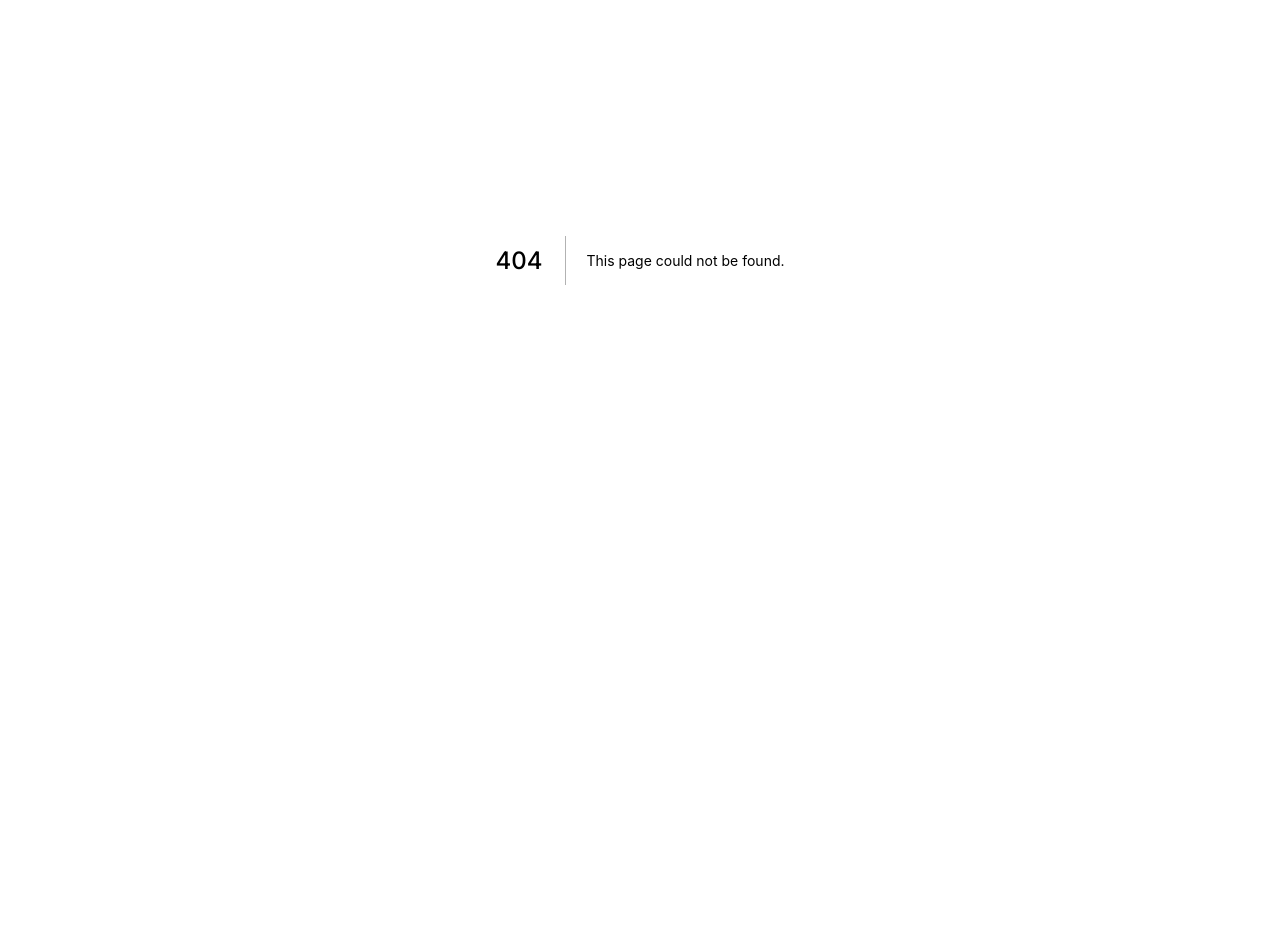
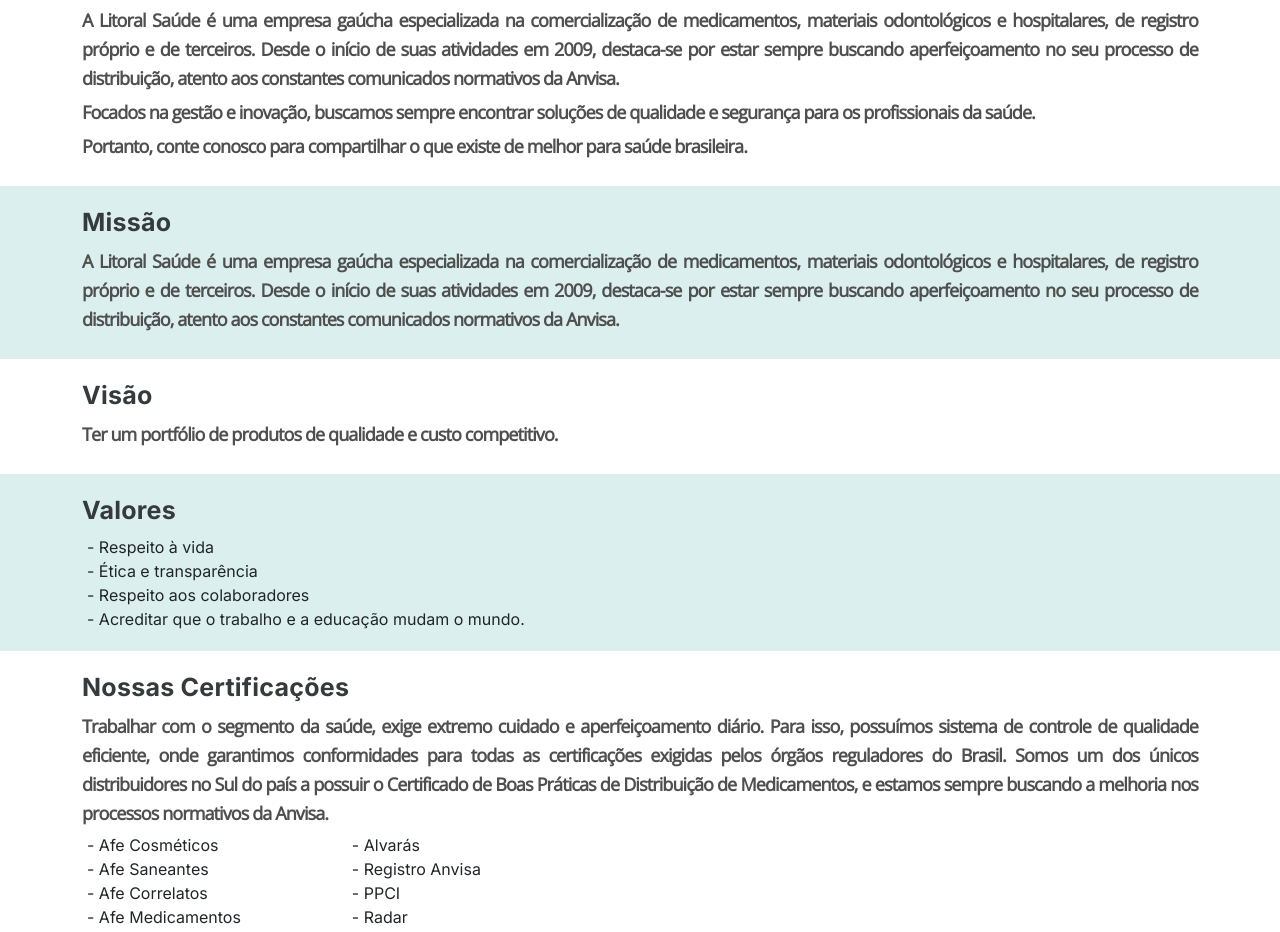
Before and after one commit to Litoralsaude/litoral-saude, a Next.js app: page /quem-somos in a window 1280 px wide. Before the commit this address had no page. Shown: the part 140-1072 px from the top of the page. Before the commit the page ends 800 px from the top, so only its background shows below. Built offline with nearby package versions, Linux system fonts and the light colour scheme.

Commit message:
init quem somos

```diff
--- a/pages/_document.js
+++ b/pages/_document.js
@@ -8,6 +8,10 @@
         <link rel="preconnect" href="https://fonts.gstatic.com" crossOrigin />
         <link
           href="https://fonts.googleapis.com/css2?family=Inter:wght@400;500;600;700&display=swap"
+          rel="stylesheet"
+        />
+        <link
+          href="https://fonts.googleapis.com/css2?family=Open+Sans:wght@300&display=swap"
           rel="stylesheet"
         />
         <link
--- a/pages/contato.js
+++ b/pages/contato.js
@@ -18,7 +18,7 @@
           style={{ opacity: 1 }}
         />
       </div>
-      <ContactComponent></ContactComponent>
+      <ContactComponent />
       <Footer />
     </>
   );
--- /dev/null
+++ b/pages/quem-somos.js
@@ -0,0 +1,114 @@
+import React from "react";
+import Footer from "../components/Footer";
+import Header from "../components/Header";
+import styles from "../styles/quem-somos.module.css";
+import globalStyles from "../styles/global.module.css";
+
+const QuemSomos = () => {
+  return (
+    <>
+      <Header />
+      <main>
+        <section className={`${styles.container} container-fluid`}>
+          <div className="container">
+            <h1 className={globalStyles.h2}>Nossa História</h1>
+            <p className={`${globalStyles.text} ${styles.text}`}>
+              A Litoral Saúde é uma empresa gaúcha especializada na
+              comercialização de medicamentos, materiais odontológicos e
+              hospitalares, de registro próprio e de terceiros. Desde o início
+              de suas atividades em 2009, destaca-se por estar sempre buscando
+              aperfeiçoamento no seu processo de distribuição, atento aos
+              constantes comunicados normativos da Anvisa.
+            </p>
+            <p className={`${globalStyles.text} ${styles.text}`}>
+              Focados na gestão e inovação, buscamos sempre encontrar soluções
+              de qualidade e segurança para os profissionais da saúde.{" "}
+            </p>
+            <p className={`${globalStyles.text} ${styles.text}`}>
+              Portanto, conte conosco para compartilhar o que existe de melhor
+              para saúde brasileira.{" "}
+            </p>
+          </div>
+        </section>
+        <section
+          className={`${styles.container} ${styles.background} container-fluid`}
+        >
+          <div className="container">
+            <h2 className={globalStyles.h2}>Missão</h2>
+            <p className={`${globalStyles.text} ${styles.text}`}>
+              A Litoral Saúde é uma empresa gaúcha especializada na
+              comercialização de medicamentos, materiais odontológicos e
+              hospitalares, de registro próprio e de terceiros. Desde o início
+              de suas atividades em 2009, destaca-se por estar sempre buscando
+              aperfeiçoamento no seu processo de distribuição, atento aos
+              constantes comunicados normativos da Anvisa.
+            </p>
+          </div>
+        </section>
+        <section className={`${styles.container} container-fluid`}>
+          <div className="container">
+            <h2 className={globalStyles.h2}>Visão</h2>
+            <p className={`${globalStyles.text} ${styles.text}`}>
+              Ter um portfólio de produtos de qualidade e custo competitivo.
+            </p>
+          </div>
+        </section>
+        <section
+          className={`${styles.container} ${styles.background} container-fluid`}
+        >
+          <div className="container">
+            <h2 className={globalStyles.h2}>Valores</h2>
+            <ul>
+              <li className={styles.itemList}>- Respeito à vida</li>
+              <li className={styles.itemList}>- Ética e transparência</li>
+              <li className={styles.itemList}>- Respeito aos colaboradores</li>
+              <li className={styles.itemList}>
+                - Acreditar que o trabalho e a educação mudam o mundo.
+              </li>
+            </ul>
+          </div>
+        </section>
+        <section className={`${styles.container} container-fluid`}>
+          <div className="container">
+            <h2 className={globalStyles.h2}>Nossas Certificações</h2>
+            <p className={`${globalStyles.text} ${styles.text}`}>
+              <p className={`${globalStyles.text} ${styles.text}`}>
+                Trabalhar com o segmento da saúde, exige extremo cuidado e
+                aperfeiçoamento diário. Para isso, possuímos sistema de controle
+                de qualidade eficiente, onde garantimos conformidades para todas
+                as certificações exigidas pelos órgãos reguladores do Brasil.
+                Somos um dos únicos distribuidores no Sul do país a possuir o
+                Certificado de Boas Práticas de Distribuição de Medicamentos, e
+                estamos sempre buscando a melhoria nos processos normativos da
+                Anvisa.
+              </p>
+            </p>
+            <div className={styles.listContainer}>
+              <ul>
+                <li className={styles.itemList}>- Afe Cosméticos</li>
+                <li className={styles.itemList}>- Afe Saneantes</li>
+                <li className={styles.itemList}>- Afe Correlatos</li>
+                <li className={styles.itemList}>- Afe Medicamentos</li>
+                <li className={styles.itemList}>
+                  - Afe Medicamentos Especiais
+                </li>
+              </ul>
+              <ul>
+                <li className={styles.itemList}>- Alvarás</li>
+                <li className={styles.itemList}>- Registro Anvisa</li>
+                <li className={styles.itemList}>- PPCI</li>
+                <li className={styles.itemList}>- Radar</li>
+                <li className={styles.itemList}>
+                  - Boas Práticas de Distribuição de Medicamentos
+                </li>
+              </ul>
+            </div>
+          </div>
+        </section>
+      </main>
+      <Footer />
+    </>
+  );
+};
+
+export default QuemSomos;
--- /dev/null
+++ b/styles/quem-somos.module.css
@@ -0,0 +1,33 @@
+.text {
+  text-align: justify;
+  margin-top: 5px;
+  margin-bottom: 5px;
+}
+
+.container {
+  padding-top: 20px;
+  padding-bottom: 20px;
+}
+
+.background {
+  background-color: #dbf0ee;
+}
+
+.itemList {
+  margin-left: 5px;
+}
+
+.listContainer {
+  display: flex;
+  flex-direction: column;
+}
+
+.listContainer > ul:first-of-type {
+  margin-right: 30px;
+}
+
+@media (min-width: 768px) {
+  .listContainer {
+    flex-direction: row;
+  }
+}
```
